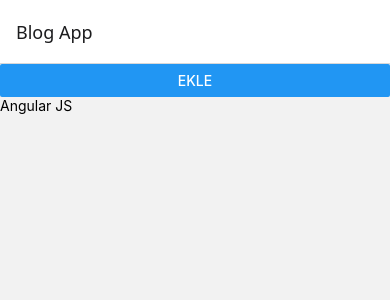
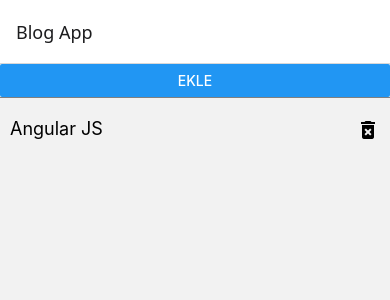
Before and after one commit to sabata06/react-native-blogApp, a React Native app: screen /Home in a window 390 px wide. Both pictures are taken after a click on the button "EKLE". Shown: the top 300 px of the page. Built offline with nearby package versions, Linux system fonts and the light colour scheme.

Commit message:
delete-post screen

```diff
--- a/context/BlogContext.js
+++ b/context/BlogContext.js
@@ -1,10 +1,13 @@
 import { React, useState, useReducer } from "react";
 import createDataContext from "./createDataContext";
+
 
 const blogReducer = (state, action) => {
   switch (action.type) {
     case "add_blogPost":
-      return [...state, { title: "Angular JS", id: 3 }];
+      return [...state, { title: "Angular JS", id:Math.floor( Math.random()*9999) }];
+    case "delete_blogPost":
+      return state.filter((blogPost) => blogPost.id !== action.payload )
     default:
       return state;
   }
@@ -15,9 +18,14 @@ const addBlogPost = (dispatch) => {
     dispatch({ type: "add_blogPost" });
   };
 };
+const deleteBlogPost = (dispatch) =>{
+    return (id) => {
+        dispatch({ type: "delete_blogPost", payload: id });
+      };
+}
 
 export const { Context, Provider } = createDataContext(
   blogReducer,
-  { addBlogPost },
+  { addBlogPost, deleteBlogPost },
   []
 );
--- a/screens/HomeScreen.jsx
+++ b/screens/HomeScreen.jsx
@@ -1,9 +1,17 @@
-import { Button, FlatList, StyleSheet, Text, View } from "react-native";
+import {
+  Button,
+  FlatList,
+  StyleSheet,
+  Text,
+  TouchableOpacity,
+  View,
+} from "react-native";
 import React, { useContext } from "react";
-import {Context} from "../context/BlogContext";
+import { Context } from "../context/BlogContext";
+import { MaterialIcons } from "@expo/vector-icons";
 
 export default function HomeScreen() {
-  const { state, addBlogPost } = useContext(Context);
+  const { state, addBlogPost, deleteBlogPost } = useContext(Context);
   return (
     <View>
       <Button title="Ekle" onPress={addBlogPost} />
@@ -11,11 +19,30 @@ export default function HomeScreen() {
         keyExtractor={(blogPosts) => blogPosts.id}
         data={state}
         renderItem={({ item }) => {
-          return <Text>{item.title}</Text>;
+          return (
+            <View style={styles.row}>
+              <Text style={styles.title}>{item.title}</Text>
+              <TouchableOpacity onPress={() => deleteBlogPost(item.id)}>
+                <MaterialIcons name="delete-forever" size={24} color="black" />
+              </TouchableOpacity>
+            </View>
+          );
         }}
       />
     </View>
   );
 }
 
-const styles = StyleSheet.create({});
+const styles = StyleSheet.create({
+  row: {
+    flexDirection: "row",
+    justifyContent: "space-between",
+    borderTopWidth: 1,
+    paddingHorizontal: 10,
+    paddingVertical: 20,
+    borderColor: "gray",
+  },
+  title: {
+    fontSize: 18,
+  },
+});
```
